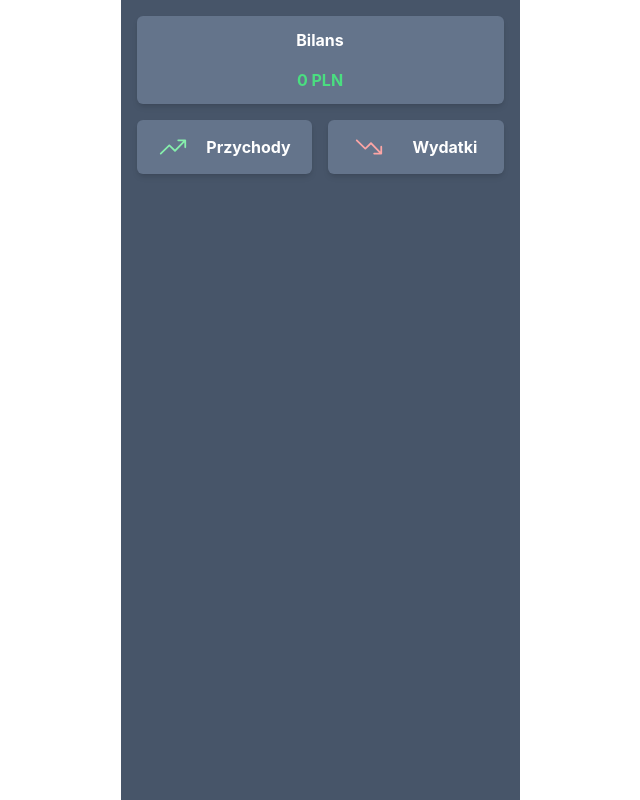
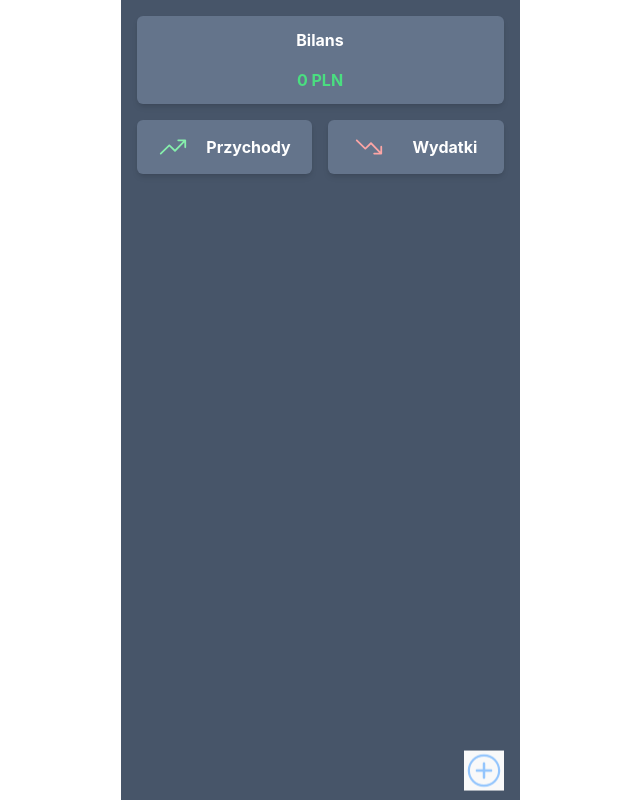
Before and after one commit to marcinl13/My-Budget-Wallet, a React (Vite) app: page / in a window 1280 px wide. Shown: the whole page, without its empty margins (320-960 px from the left). Built offline with nearby package versions, Linux system fonts and the light colour scheme.

Commit message:
implementing new feature for home page

```diff
--- a/src/pages/Home.tsx
+++ b/src/pages/Home.tsx
@@ -1,4 +1,5 @@
 import { Balance } from "./parts/Balance";
+import { BudgetActionGroup } from "./parts/BudgetActionGroup";
 import { SpendingsAndIncomes } from "./parts/SpendingsAndIncomes";
 
 export const Home = () => {
@@ -6,6 +7,7 @@ export const Home = () => {
     <main className="flex flex-col h-full gap-4 relative">
       <Balance />
       <SpendingsAndIncomes />
+      <BudgetActionGroup />
     </main>
   );
 };
```
